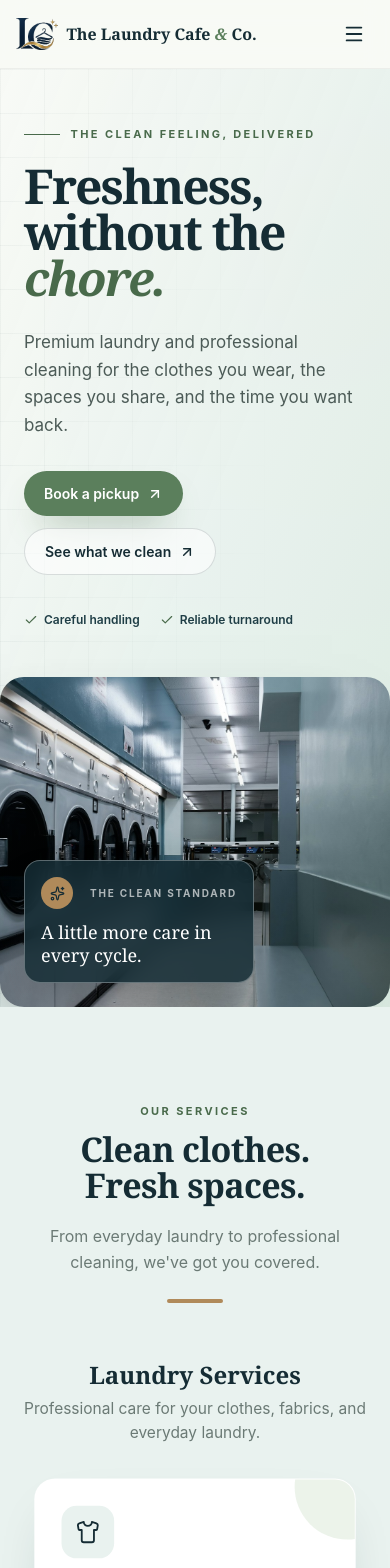
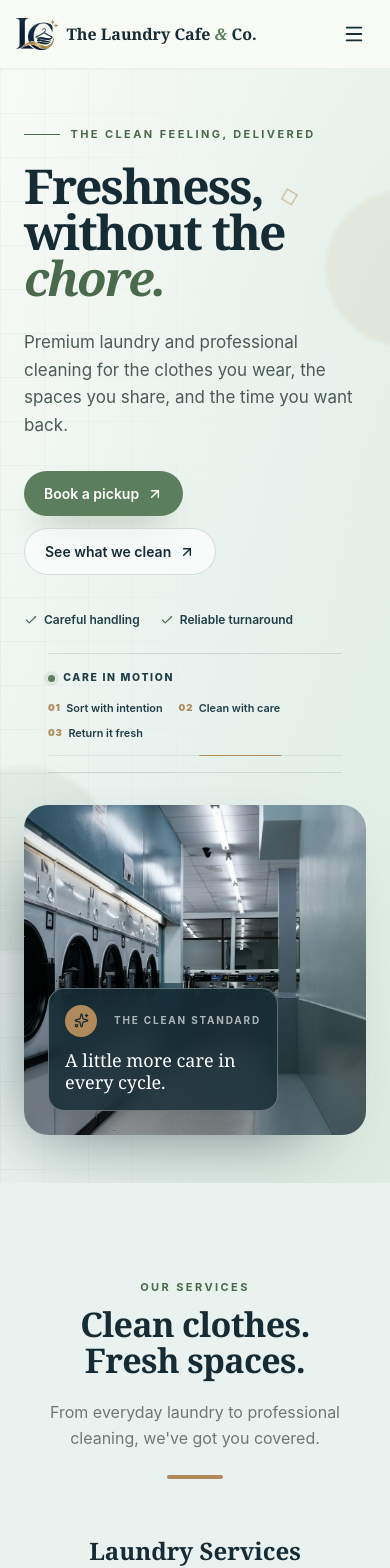
Before and after one commit to Investoremma12/LaundryCafe-Co, a React (Vite) app: page / in a window 390 px wide. Shown: the top 1568 px of the page. Built offline with nearby package versions, Linux system fonts and the light colour scheme.

Commit message:
design changes

```diff
--- a/src/components/Hero.tsx
+++ b/src/components/Hero.tsx
@@ -5,7 +5,11 @@ import Button from './Button';
 export default function Hero() {
 	return (
 		<section id="home" className="hero-shell">
-			<div className="mx-auto grid max-w-310 grid-cols-1 items-center gap-10 px-6 py-16 md:min-h-[calc(100vh-73px)] md:grid-cols-[0.9fr_1.1fr] md:gap-14 md:px-8 md:py-20">
+			<div className="hero-orb hero-orb-gold" aria-hidden="true" />
+			<div className="hero-orb hero-orb-green" aria-hidden="true" />
+			<div className="hero-spark hero-spark-one" aria-hidden="true" />
+			<div className="hero-spark hero-spark-two" aria-hidden="true" />
+			<div className="hero-content relative z-10 mx-auto grid max-w-310 grid-cols-1 items-center gap-10 px-6 py-16 md:min-h-[calc(100vh-73px)] md:grid-cols-[0.9fr_1.1fr] md:gap-14 md:px-8 md:py-20">
 				<motion.div
 					initial={{ opacity: 0, y: 18 }}
 					animate={{ opacity: 1, y: 0 }}
@@ -42,13 +46,40 @@ export default function Hero() {
 						</span>
 					</div>
 				</motion.div>
+
+				<motion.div
+					initial={{ opacity: 0, y: 16 }}
+					animate={{ opacity: 1, y: 0 }}
+					transition={{ delay: 0.45, duration: 0.7, ease: [0.22, 1, 0.36, 1] }}
+					className="hero-care-rail"
+				>
+					<div className="hero-care-intro">
+						<span className="hero-live-dot" />
+						<span>Care in motion</span>
 					</div>
+					<div className="hero-care-items">
+						<span>
+							<strong>01</strong> Sort with intention
+						</span>
+						<span>
+							<strong>02</strong> Clean with care
+						</span>
+						<span>
+							<strong>03</strong> Return it fresh
+						</span>
+					</div>
+					<div className="hero-care-line" aria-hidden="true">
+						<span />
+					</div>
+				</motion.div>
 
 				<motion.div
 					initial={{ opacity: 0, x: 28, scale: 0.97 }}
 					animate={{ opacity: 1, x: 0, scale: 1 }}
 					transition={{ duration: 1, delay: 0.12, ease: [0.22, 1, 0.36, 1] }}
-				className="hero-image-frame"
+					className="hero-image-frame relative z-10"
+					whileHover={{ y: -6 }}
+					whileTap={{ scale: 0.995 }}
 				>
 					<motion.img
 						initial={{ opacity: 0, scale: 1.04 }}
@@ -80,6 +111,7 @@ export default function Hero() {
 						<ArrowDown size={22} className="animate-bounce" />
 					</div>
 				</motion.div>
+			</div>
 		</section>
 	);
 }
--- a/src/index.css
+++ b/src/index.css
@@ -32,6 +32,12 @@
 		background-color: var(--color-bg);
 		-webkit-font-smoothing: antialiased;
 		overflow-x: hidden;
+	}
+
+	main,
+	footer {
+		position: relative;
+		z-index: 1;
 	}
 
 	:focus-visible {
@@ -88,6 +94,80 @@
 	mask-image: linear-gradient(to right, black, transparent 72%);
 }
 
+.hero-orb,
+.hero-spark {
+	position: absolute;
+	pointer-events: none;
+}
+
+.hero-orb {
+	border-radius: 999px;
+	filter: blur(2px);
+	opacity: 0.65;
+	will-change: transform;
+}
+
+.hero-orb-gold {
+	top: 8%;
+	right: 34%;
+	width: 12rem;
+	height: 12rem;
+	background: rgba(176, 138, 90, 0.16);
+	animation: hero-orb-float 13s ease-in-out infinite;
+}
+
+.hero-orb-green {
+	bottom: 7%;
+	left: 31%;
+	width: 16rem;
+	height: 16rem;
+	background: rgba(91, 127, 92, 0.13);
+	animation: hero-orb-float 17s ease-in-out -5s infinite reverse;
+}
+
+.hero-spark {
+	width: 0.6rem;
+	height: 0.6rem;
+	border: 1px solid rgba(176, 138, 90, 0.65);
+	transform: rotate(45deg);
+	animation: hero-spark-pulse 5s ease-in-out infinite;
+}
+
+.hero-spark-one {
+	top: 18%;
+	left: 45%;
+}
+
+.hero-spark-two {
+	right: 8%;
+	bottom: 18%;
+	width: 0.45rem;
+	height: 0.45rem;
+	animation-delay: -2s;
+}
+
+@keyframes hero-orb-float {
+	0%,
+	100% {
+		transform: translate3d(0, 0, 0) scale(1);
+	}
+	50% {
+		transform: translate3d(22px, -18px, 0) scale(1.08);
+	}
+}
+
+@keyframes hero-spark-pulse {
+	0%,
+	100% {
+		opacity: 0.35;
+		transform: rotate(45deg) scale(0.8);
+	}
+	50% {
+		opacity: 1;
+		transform: rotate(135deg) scale(1.35);
+	}
+}
+
 .hero-image-frame {
 	position: relative;
 	min-height: 430px;
@@ -133,8 +213,109 @@
 	content: '';
 }
 
+.hero-care-rail {
+	display: none;
+}
+
+@media (min-width: 768px) {
+	.hero-content > .hero-image-frame {
+		grid-column: 2;
+		grid-row: 1 / span 2;
+		width: 100%;
+	}
+}
+
+.hero-care-intro {
+	display: inline-flex;
+	align-items: center;
+	gap: 0.5rem;
+	font-size: 0.65rem;
+	font-weight: 800;
+	letter-spacing: 0.16em;
+	text-transform: uppercase;
+	white-space: nowrap;
+}
+
+.hero-live-dot {
+	width: 0.45rem;
+	height: 0.45rem;
+	border-radius: 999px;
+	background: var(--color-green);
+	box-shadow: 0 0 0 0.25rem rgba(91, 127, 92, 0.14);
+	animation: hero-live-pulse 2.4s ease-out infinite;
+}
+
+.hero-care-items {
+	display: flex;
+	justify-content: flex-end;
+	gap: clamp(0.75rem, 3vw, 2rem);
+	font-size: 0.72rem;
+	font-weight: 600;
+	white-space: nowrap;
+}
+
+.hero-care-items span {
+	display: inline-flex;
+	align-items: center;
+	gap: 0.35rem;
+}
+
+.hero-care-items strong {
+	color: var(--color-gold);
+	font-size: 0.6rem;
+	letter-spacing: 0.08em;
+}
+
+.hero-care-line {
+	grid-column: 1 / -1;
+	height: 1px;
+	overflow: hidden;
+	background: rgba(21, 44, 52, 0.08);
+}
+
+.hero-care-line span {
+	display: block;
+	width: 28%;
+	height: 1px;
+	background: var(--color-gold);
+	animation: hero-line-scan 4s ease-in-out infinite;
+}
+
+@keyframes hero-live-pulse {
+	0%,
+	100% {
+		box-shadow: 0 0 0 0.2rem rgba(91, 127, 92, 0.12);
+	}
+	50% {
+		box-shadow: 0 0 0 0.45rem rgba(91, 127, 92, 0.02);
+	}
+}
+
+@keyframes hero-line-scan {
+	0%,
+	100% {
+		transform: translateX(-10%);
+	}
+	50% {
+		transform: translateX(280%);
+	}
+}
+
 @media (max-width: 1023px) {
-	.hero-shell > div:first-child {
+	.hero-care-rail {
+		display: grid;
+		grid-template-columns: auto 1fr;
+		align-items: center;
+		gap: 1rem 1.75rem;
+		width: min(calc(100% - 3rem), 77.5rem);
+		margin: -0.75rem auto 0;
+		padding: 1.25rem 0;
+		border-top: 1px solid rgba(21, 44, 52, 0.12);
+		border-bottom: 1px solid rgba(21, 44, 52, 0.12);
+		color: var(--color-navy-2);
+	}
+
+	.hero-content {
 		min-height: auto;
 		grid-template-columns: minmax(0, 1fr);
 		gap: 2.5rem;
@@ -146,13 +327,63 @@
 		min-height: 390px;
 		border-radius: 1.75rem;
 	}
+
+	.hero-content > .hero-image-frame {
+		grid-column: 1;
+		grid-row: 3;
+	}
+
+	.hero-care-rail {
+		grid-column: 1;
+		grid-row: 2;
+	}
 }
 
 @media (max-width: 767px) {
-	.hero-shell > div:first-child {
+	.hero-orb-gold {
+		top: 13%;
+		right: -4rem;
+		width: 9rem;
+		height: 9rem;
+	}
+
+	.hero-orb-green {
+		bottom: 20%;
+		left: -5rem;
+		width: 11rem;
+		height: 11rem;
+	}
+
+	.hero-spark-one {
+		top: 11%;
+		left: 73%;
+	}
+
+	.hero-spark-two {
+		right: 8%;
+		bottom: 9%;
+	}
+
+	.hero-content {
 		gap: 2rem;
 		padding-top: 3rem;
 		padding-bottom: 3rem;
+	}
+
+	.hero-care-rail {
+		grid-template-columns: 1fr;
+		gap: 0.85rem;
+		width: calc(100% - 3rem);
+		margin-top: -0.5rem;
+		padding: 1rem 0;
+	}
+
+	.hero-care-items {
+		justify-content: flex-start;
+		gap: 0.55rem 1rem;
+		flex-wrap: wrap;
+		font-size: 0.68rem;
+		line-height: 1.5;
 	}
 
 	.hero-image-frame {
```
Lines whose indentation alone changed are shown as unchanged.
